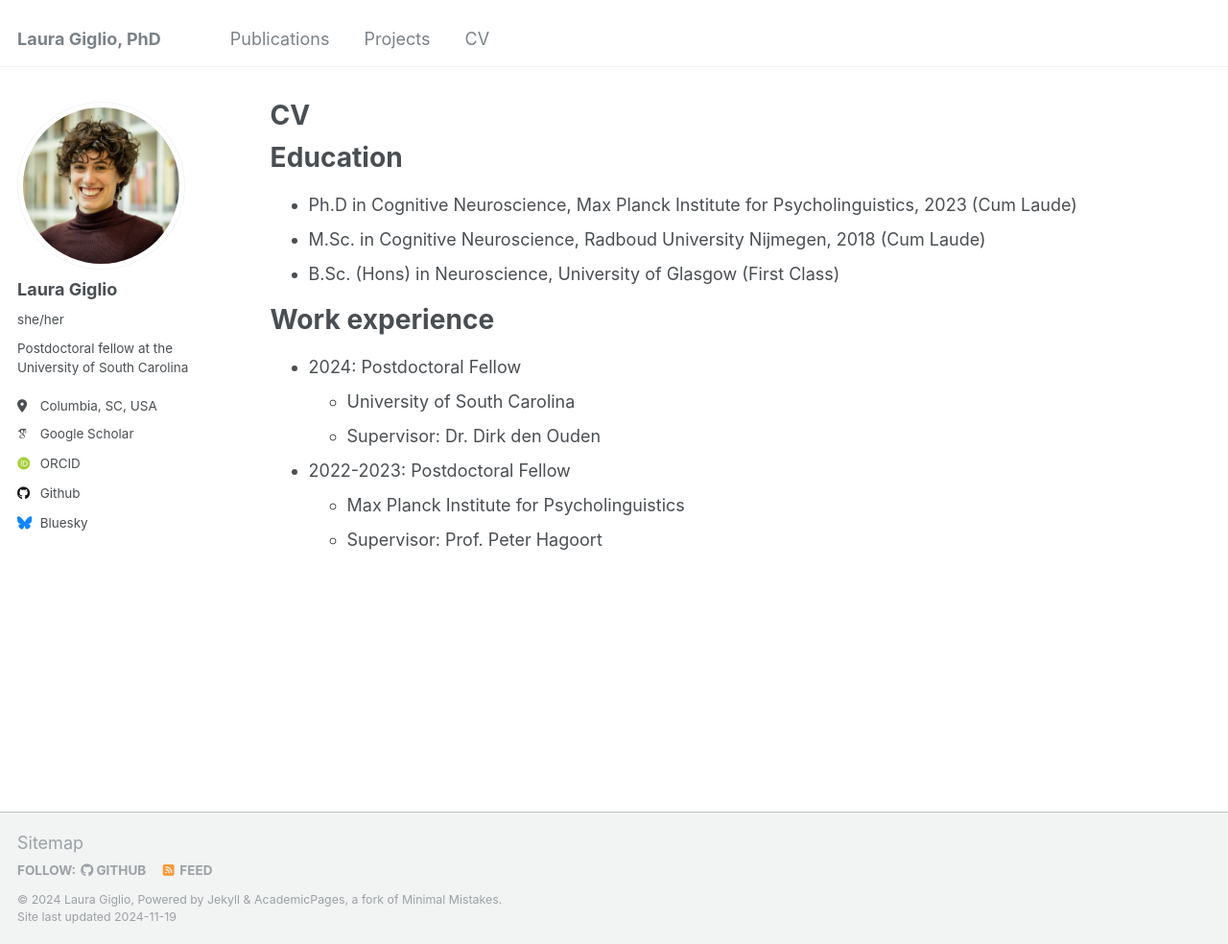
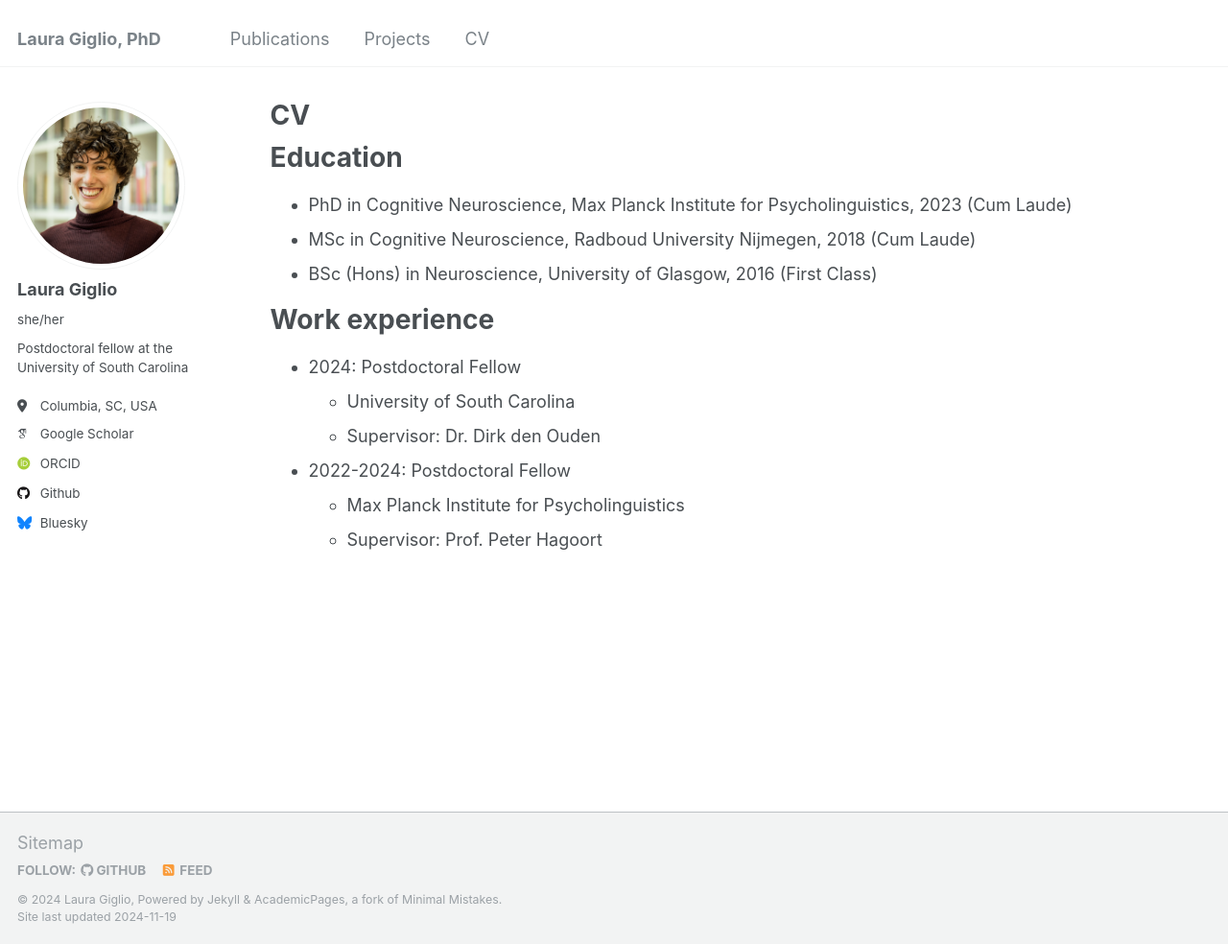
Before and after one commit to lauragiglio/lauragiglio.github.io, a Jekyll site: the page built from _pages/cv.md, in a window 1280 px wide and 984 px high. Shown: the whole window at 96% size. Built offline with Jekyll 4.4.1, drawn with Linux system fonts in a browser that asks for light colours; some web fonts are replaced.

Commit message:
Update cv.md

```diff
--- a/_pages/cv.md
+++ b/_pages/cv.md
@@ -11,9 +11,9 @@ redirect_from:
 
 Education
 ======
-* Ph.D in Cognitive Neuroscience, Max Planck Institute for Psycholinguistics, 2023 (Cum Laude)
-* M.Sc. in Cognitive Neuroscience, Radboud University Nijmegen, 2018 (Cum Laude)
-* B.Sc. (Hons) in Neuroscience, University of Glasgow (First Class)
+* PhD in Cognitive Neuroscience, Max Planck Institute for Psycholinguistics, 2023 (Cum Laude)
+* MSc in Cognitive Neuroscience, Radboud University Nijmegen, 2018 (Cum Laude)
+* BSc (Hons) in Neuroscience, University of Glasgow, 2016 (First Class)
 
 Work experience
 ======
@@ -21,6 +21,6 @@ Work experience
   * University of South Carolina
   * Supervisor: Dr. Dirk den Ouden
 
-* 2022-2023: Postdoctoral Fellow
+* 2022-2024: Postdoctoral Fellow
   * Max Planck Institute for Psycholinguistics
   * Supervisor: Prof. Peter Hagoort
```
